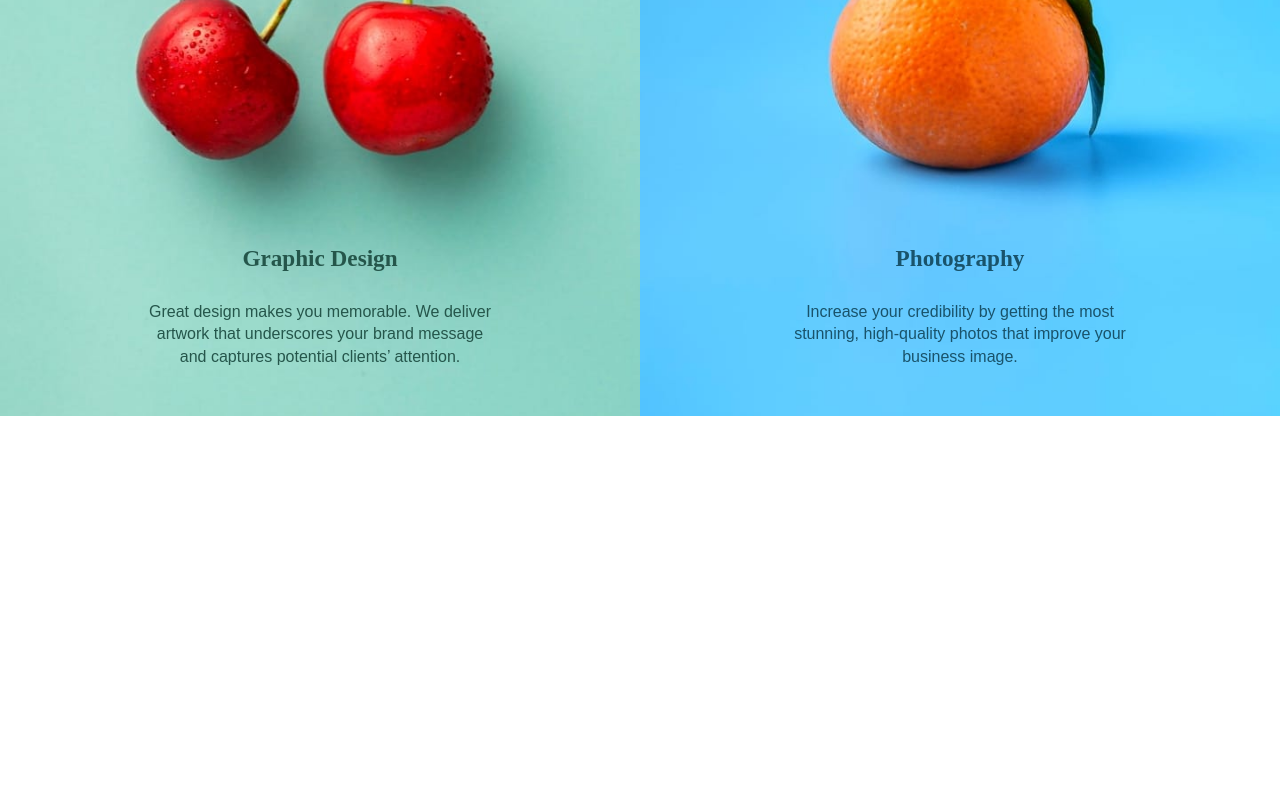
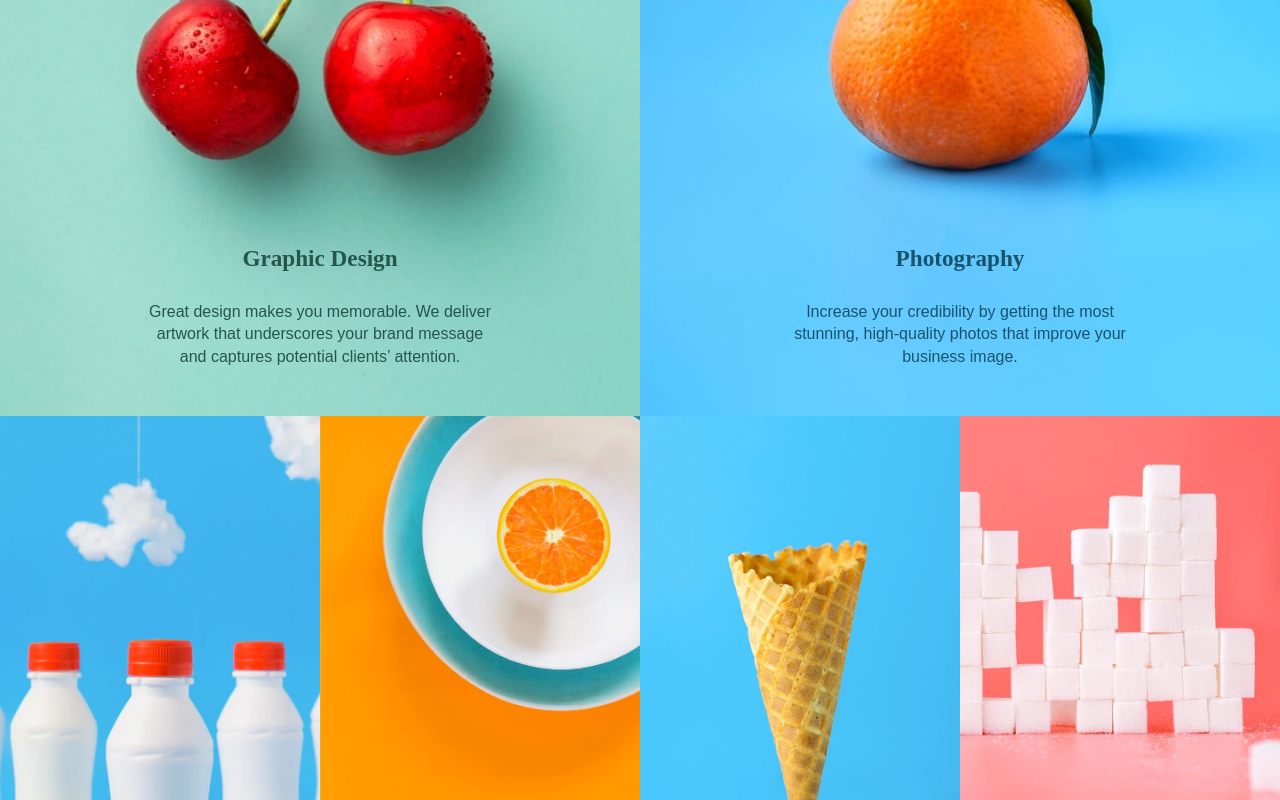
Before and after one commit to TheAncientOwl/sunnyside-agency-landing-page, a React (Create React App) app: page / in a window 1280 px wide. Shown: the part 1920-2720 px from the top of the page. Built offline with nearby package versions, Linux system fonts and the light colour scheme; a web font is replaced by a local one.

Commit message:
implemented gallery.

```diff
--- a/src/components/layout/Gallery.js
+++ b/src/components/layout/Gallery.js
@@ -1,12 +1,21 @@
+import { ImageGalleryCone, ImageGalleryMilkbottles, ImageGalleryOrange, ImageGallerySugarcubes } from '../Images';
 import { Grid, ImageBox } from './LayoutElements';
 
 export default function Gallery() {
   return (
     <Grid double>
-      <ImageBox></ImageBox>
-      <ImageBox></ImageBox>
-      <ImageBox></ImageBox>
-      <ImageBox></ImageBox>
+      <ImageBox>
+        <ImageGalleryMilkbottles />
+      </ImageBox>
+      <ImageBox>
+        <ImageGalleryOrange />
+      </ImageBox>
+      <ImageBox>
+        <ImageGalleryCone />
+      </ImageBox>
+      <ImageBox>
+        <ImageGallerySugarcubes />
+      </ImageBox>
     </Grid>
   );
 }
```
